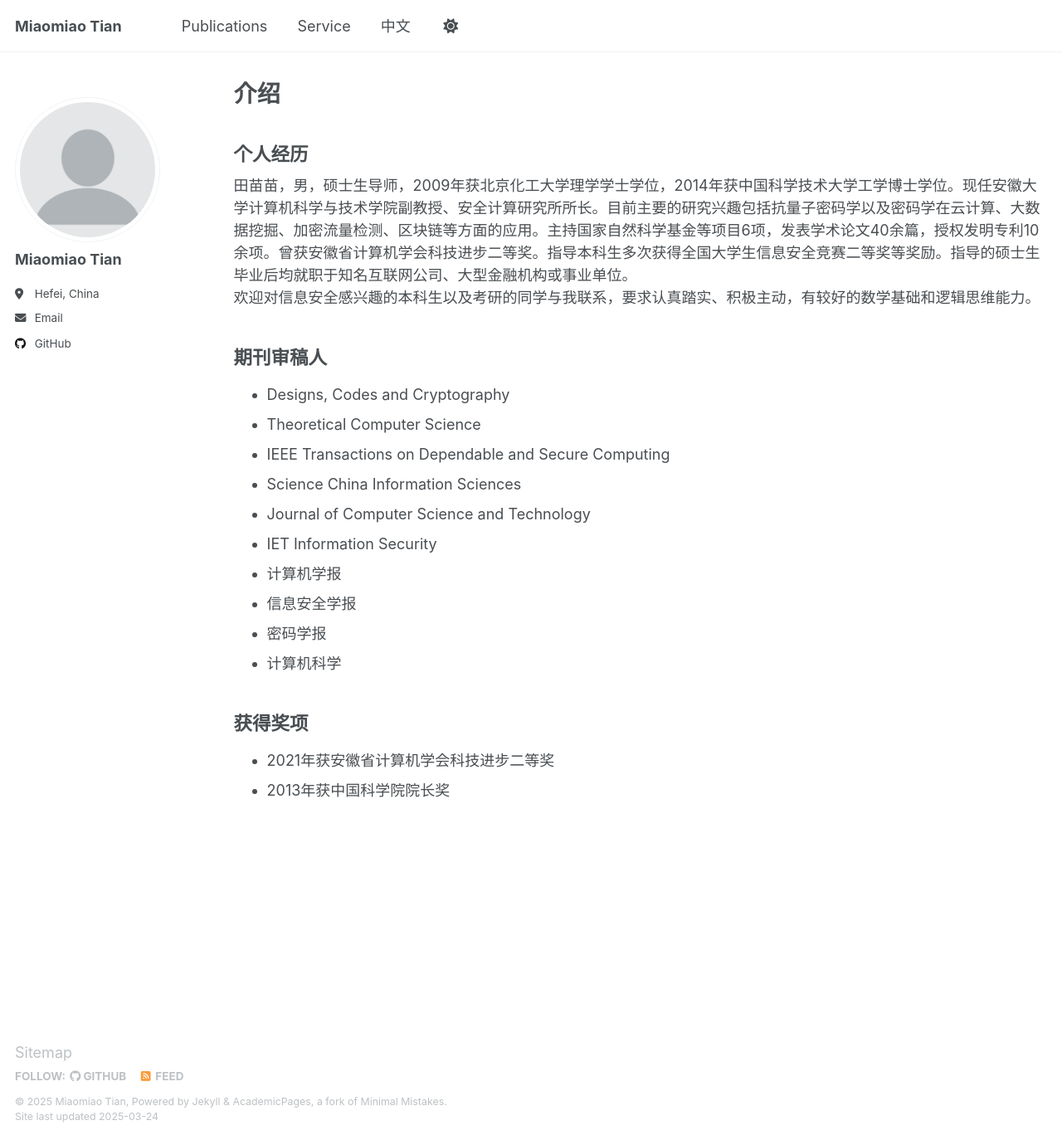
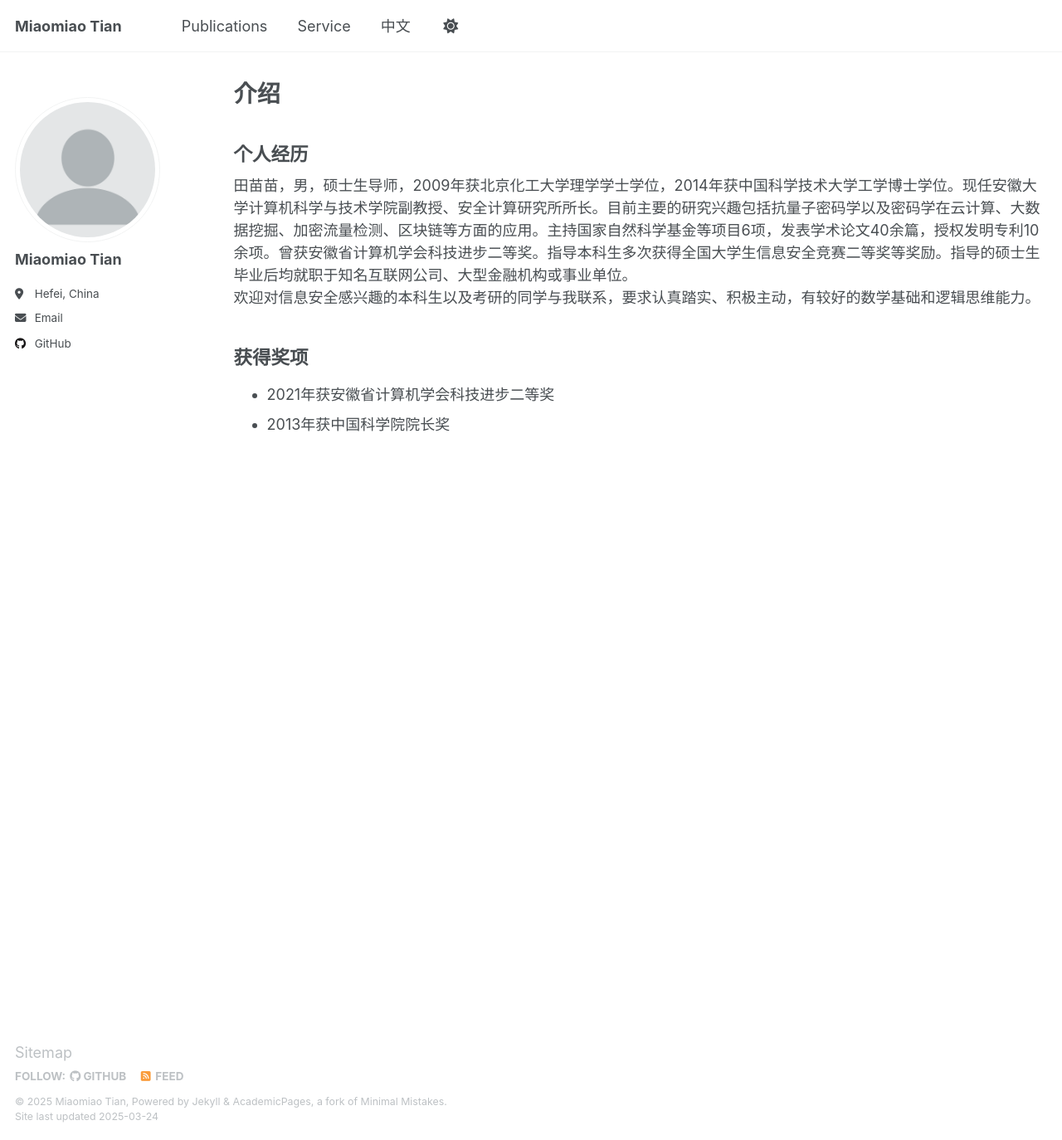
Before and after one commit to dmtian/dmtian.github.io, a Jekyll site: the page built from _pages/chinese.html, in a window 1280 px wide and 1374 px high. Shown: the whole window at 83% size. Built offline with Jekyll 4.4.1, drawn with Linux system fonts in a browser that asks for light colours.

Commit message:
Update chinese.html

```diff
--- a/_pages/chinese.html
+++ b/_pages/chinese.html
@@ -10,20 +10,6 @@ author_profile: true
 <br>
 欢迎对信息安全感兴趣的本科生以及考研的同学与我联系，要求认真踏实、积极主动，有较好的数学基础和逻辑思维能力。
 
-<h2>期刊审稿人</h2>
-<ul>
-  <li>Designs, Codes and Cryptography</li>
-  <li>Theoretical Computer Science</li>
-  <li>IEEE Transactions on Dependable and Secure Computing</li>
-  <li>Science China Information Sciences</li>
-  <li>Journal of Computer Science and Technology</li>
-  <li>IET Information Security</li>
-  <li>计算机学报</li>
-  <li>信息安全学报</li>
-  <li>密码学报</li>
-  <li>计算机科学</li>
-</ul>
-
 <h2>获得奖项</h2>
 <ul>
   <li>2021年获安徽省计算机学会科技进步二等奖</li>
```
